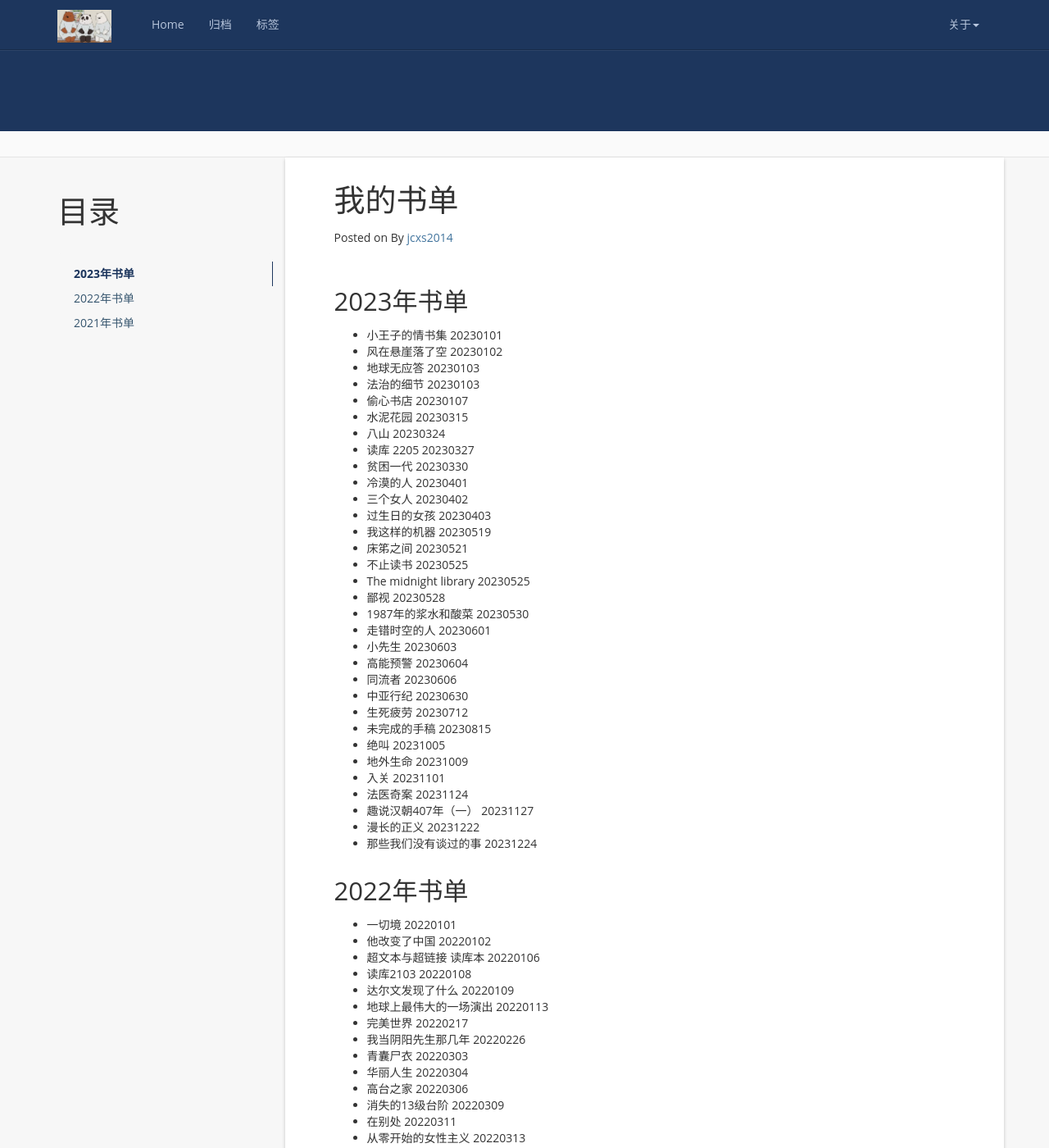
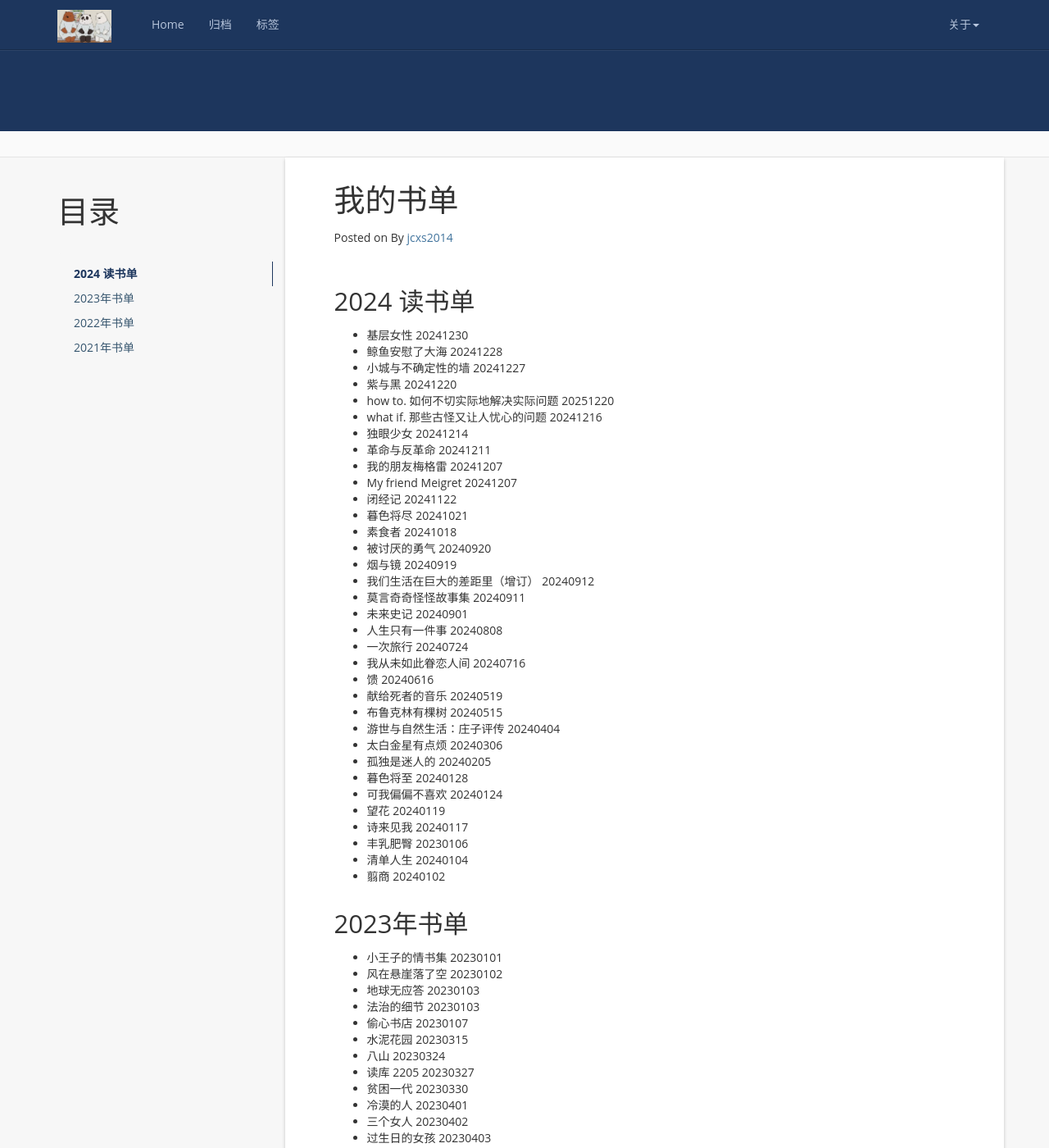
Before and after one commit to jcxs2014/jcxs2014.github.io, a Jekyll site: the page built from books.md, in a window 1280 px wide and 1400 px high. Shown: the whole window at 82% size. Built offline with Jekyll 4.4.1, drawn with Linux system fonts in a browser that asks for light colours; nearby versions of some CDN libraries; a script that is not in the unit is left out; comment, search, counter and statistics services are not loaded.

Commit message:
chg post

```diff
--- a/books.md
+++ b/books.md
@@ -6,6 +6,43 @@ permalink: /books/
 
 * content
 {:toc}
+## 2024 读书单
+
+- 基层女性 20241230
+- 鲸鱼安慰了大海 20241228
+- 小城与不确定性的墙 20241227
+- 紫与黑 20241220
+- how to. 如何不切实际地解决实际问题 20251220
+- what if. 那些古怪又让人忧心的问题 20241216
+- 独眼少女 20241214
+- 革命与反革命 20241211
+- 我的朋友梅格雷 20241207
+- My friend Meigret 20241207
+- 闭经记 20241122
+- 暮色将尽 20241021
+- 素食者 20241018
+- 被讨厌的勇气 20240920
+- 烟与镜 20240919
+- 我们生活在巨大的差距里（增订） 20240912
+- 莫言奇奇怪怪故事集 20240911
+- 未来史记 20240901
+- 人生只有一件事 20240808
+- 一次旅行 20240724
+- 我从未如此眷恋人间 20240716
+- 馈 20240616
+- 献给死者的音乐 20240519
+- 布鲁克林有棵树 20240515
+- 游世与自然生活：庄子评传 20240404
+- 太白金星有点烦 20240306
+- 孤独是迷人的 20240205
+- 暮色将至 20240128
+- 可我偏偏不喜欢 20240124
+- 望花 20240119
+- 诗来见我 20240117
+- 丰乳肥臀 20230106
+- 清单人生 20240104
+- 翦商 20240102
+
 
 
 ## 2023年书单
```
Also changed, not shown: 1 other file.
